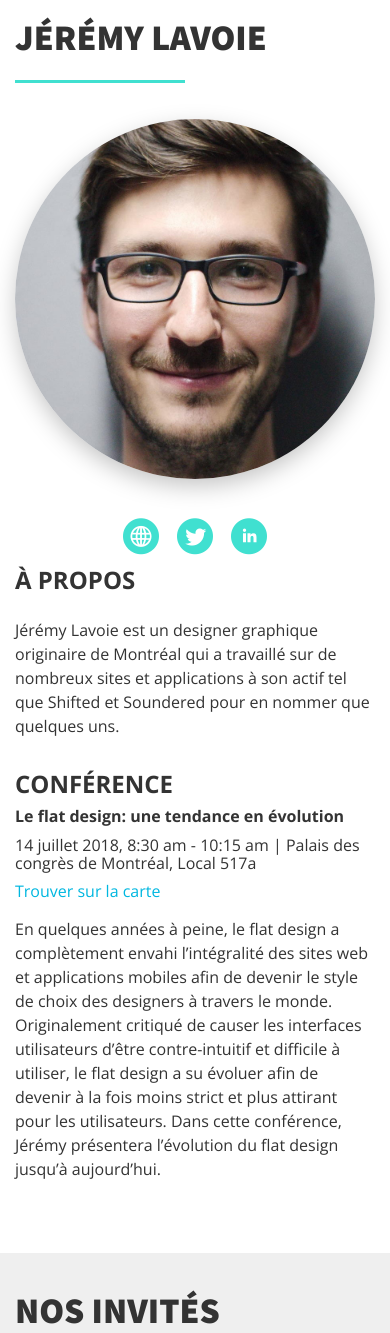
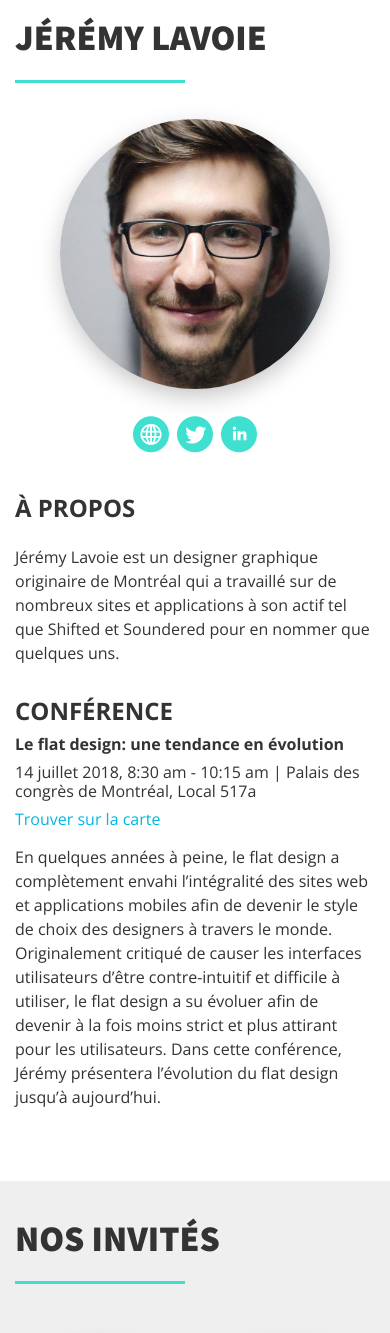
Before and after one commit to AlexandreStang/2018_convention_web, a PHP site: page /invite.html in a window 390 px wide. Shown: the part 90-1423 px from the top of the page. Run offline with PHP 8.4, Linux system fonts and the light colour scheme; some web fonts are replaced.

Commit message:
Fixed the spacing issues on the guest page

```diff
--- a/scss/elements/_header.scss
+++ b/scss/elements/_header.scss
@@ -31,7 +31,7 @@ header {
   background: linear-gradient(45deg, #00b7e0 23%, #40e0d0 96%); /* W3C, IE10+, FF16+, Chrome26+, Opera12+, Safari7+ */
   filter: progid:DXImageTransform.Microsoft.gradient(startColorstr='#00b7e0', endColorstr='#40e0d0', GradientType=1); /* IE6-9 fallback on horizontal gradient */
 
-  height: 100%;
+  height: 100vh;
 }
 
 header > div > nav > div > a > .logo, .nav-mobile .logo {
@@ -120,11 +120,11 @@ input[id="show-menu"]:checked ~ ul {
 
   padding: 0;
 
-    margin: 25% 0;
+
 }
 
 .nav-mobile .menu-mobile li {
-  margin: 50px 0;
+  margin: 5% 0;
 }
 
 .nav-mobile .menu-mobile a {
--- a/style.css
+++ b/style.css
@@ -586,14 +586,6 @@ h4, h5, h6 {
   display: none;
 }
 
-.img-social a {
-  display: block;
-}
-
-.img-social a {
-  margin: 0 9px;
-}
-
 @media screen and (max-width: 768px) {
   .banner {
     text-align: center;
@@ -765,22 +757,13 @@ h4, h5, h6 {
   }
 }
 .fiche .fiche-content {
-  display: flex;
-  align-items: start;
-}
-
-.fiche .fiche-content .fiche-img {
-  max-width: 415px;
-  max-height: 415px;
-  width: 40%;
+  display: grid;
+  grid-template-columns: 30% auto;
+  gap: 36px;
 }
 
 .fiche .fiche-content .fiche-texte {
   max-width: 750px;
-}
-
-.fiche .fiche-content .fiche-texte {
-  margin-left: 50px;
 }
 
 .fiche .fiche-content .fiche-texte .fiche-titre {
@@ -820,7 +803,6 @@ h4, h5, h6 {
 .titre-social a, .img-social a {
   font-size: 2.25rem;
   color: #40e0d0;
-  margin-left: 18px;
 }
 
 .titre-social a:hover, .img-social a:hover {
@@ -831,7 +813,8 @@ h4, h5, h6 {
 .img-social {
   display: flex;
   justify-content: center;
-  margin-top: 36px;
+  gap: 8px;
+  margin-top: 24px;
 }
 
 .img-social a {
@@ -853,27 +836,14 @@ h4, h5, h6 {
   .fiche .fiche-content {
     align-items: flex-start;
   }
-  .fiche .fiche-content .fiche-img {
-    max-width: 328px;
-    margin-bottom: 75px;
-  }
-  .img-social a {
-    margin: 0 9px;
-  }
 }
 @media screen and (max-width: 500px) {
   .fiche .fiche-content {
-    flex-wrap: wrap;
+    grid-template-columns: 1fr;
   }
   .fiche .fiche-content .fiche-img {
-    width: 100%;
-    max-width: 500px;
-    margin-bottom: 0px;
-  }
-  .fiche .fiche-content .fiche-texte {
-    margin-top: 32px;
-    margin-left: 0;
-    width: 100%;
+    width: 75%;
+    margin: 0 auto;
   }
   .fiche-invites-liste-content {
     grid-template-columns: repeat(2, 1fr);
@@ -1156,7 +1126,7 @@ header {
   background: -webkit-linear-gradient(45deg, #00b7e0 23%, #40e0d0 96%); /* Chrome10-25,Safari5.1-6 */
   background: linear-gradient(45deg, #00b7e0 23%, #40e0d0 96%); /* W3C, IE10+, FF16+, Chrome26+, Opera12+, Safari7+ */
   filter: progid:DXImageTransform.Microsoft.gradient(startColorstr="#00b7e0", endColorstr="#40e0d0", GradientType=1); /* IE6-9 fallback on horizontal gradient */
-  height: 100%;
+  height: 100vh;
 }
 
 header > div > nav > div > a > .logo, .nav-mobile .logo {
@@ -1230,11 +1200,10 @@ header .menu a:hover {
   font-family: "Source Sans Pro", Arial, Helvetica, sans-serif;
   text-transform: uppercase;
   padding: 0;
-  margin: 25% 0;
 }
 
 .nav-mobile .menu-mobile li {
-  margin: 50px 0;
+  margin: 5% 0;
 }
 
 .nav-mobile .menu-mobile a {
```
Also changed, not shown: scss/elements/_banner.scss (+0 -8 lines), scss/elements/_fiche.scss (+9 -34 lines), 1 other file.
